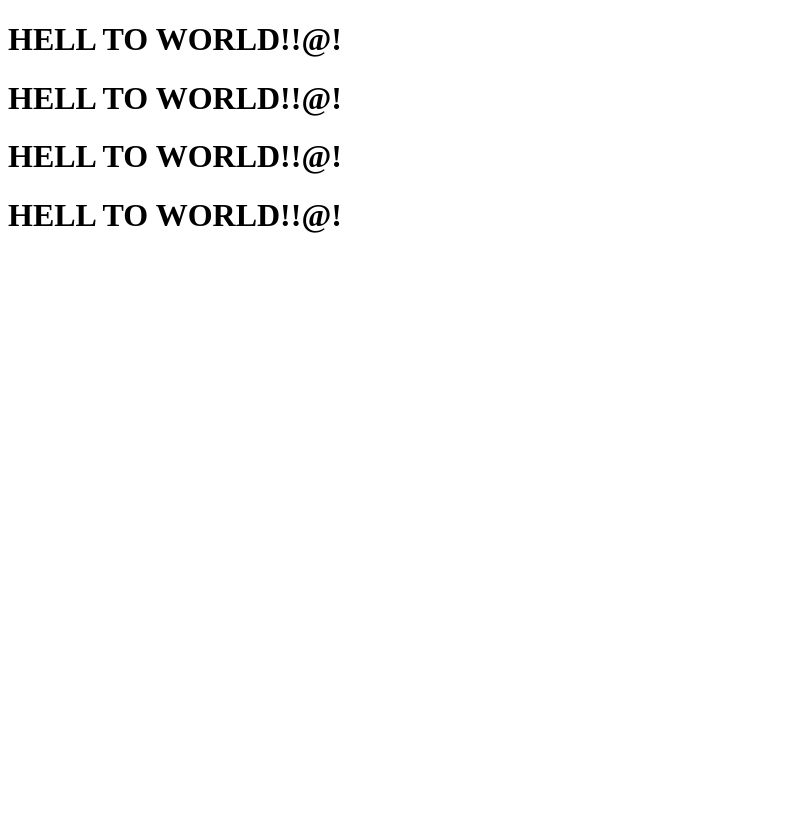
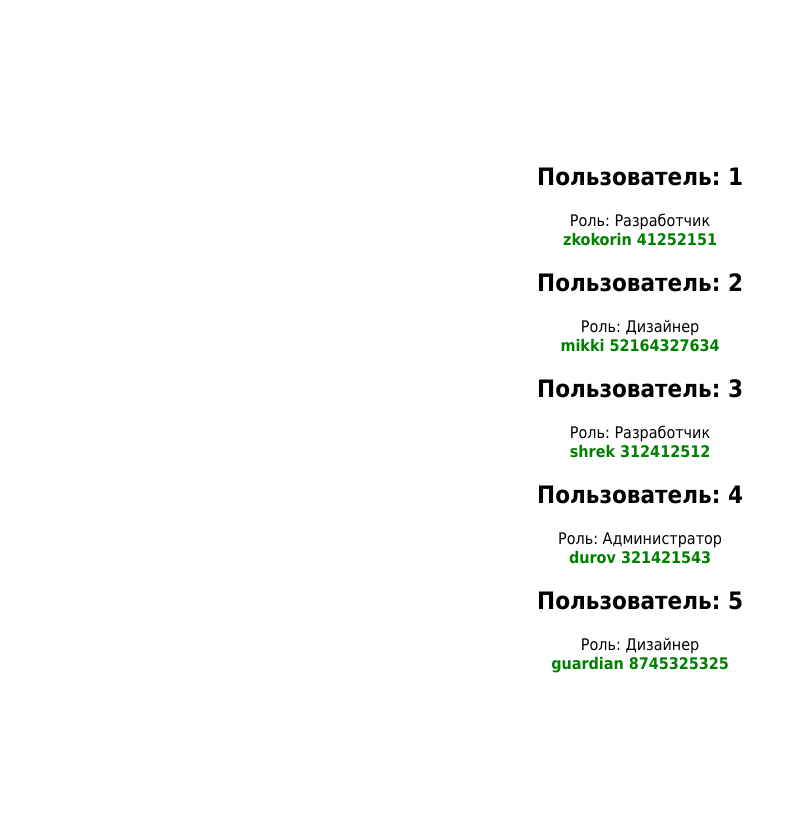
Before and after one commit to imfamous1/django_project, a Django app: template templates/index.html in a window 1280 px wide. Shown: the whole page, without its empty margins (0-797 px from the left). Before the commit the page ends 233 px from the top, so only its background shows below. Run offline with Django 5.2, Linux system fonts and the light colour scheme; the template is opened without the code that fills it: values that come from a table or form of the project are taken from there, others are empty; data comes from the database, SQL or seed files in the repository; both versions use the stored data as it was after the commit.

Commit message:
third commit

```diff
--- a/helloworld/urls.py
+++ b/helloworld/urls.py
@@ -17,9 +17,10 @@ Including another URLconf
 from django.contrib import admin
 from django.urls import path
 
-from myapp1.views import show_index_page
+from myapp1.views import show_index_page, show_roles_page
 
 urlpatterns = [
     path('admin/', admin.site.urls),
-    path('', show_index_page)
+    path('', show_index_page),
+    path('roles', show_roles_page)
 ]
--- a/myapp1/admin.py
+++ b/myapp1/admin.py
@@ -1,7 +1,8 @@
 from django.contrib import admin
 
-from myapp1.models import TelegramUsers
+from myapp1.models import TelegramUsers, Roles
 
 # Register your models here.
 
 admin.site.register(TelegramUsers)
+admin.site.register(Roles)
--- a/myapp1/models.py
+++ b/myapp1/models.py
@@ -1,11 +1,21 @@
 from django.db import models
 
 # Create your models here.
+
+class Roles(models.Model):
+    name = models.CharField(max_length=40)
+    lead = models.CharField(max_length=40)
+
+    def __str__(self):
+        return f'{self.name}'
+
 
 class TelegramUsers(models.Model):
     user_id = models.CharField(max_length=20)
     username = models.CharField(max_length=15)
     wallet = models.IntegerField(default=0)
+    role = models.ForeignKey(Roles, on_delete=models.SET_NULL, null=True)
+
 
     def __str__(self):
-        return f'\nUSER_ID:{self.user_id}\nUSERNAME:{self.username}\nWALLET:{self.wallet}\n'
+        return f'{self.username}'
--- a/templates/index.html
+++ b/templates/index.html
@@ -3,11 +3,30 @@
 <head>
     <meta charset="UTF-8">
     <title>Title</title>
+    <style>
+        body {
+            height: 100vh;
+            display: flex;
+            justify-content: center;
+            flex-direction: column;
+            align-items: center;
+            font-size: 16px;
+            font-family: Tahoma;
+        }
+
+    </style>
 </head>
 <body>
-    <h1>HELL TO WORLD!!@!</h1>
-    <h1>HELL TO WORLD!!@!</h1>
-    <h1>HELL TO WORLD!!@!</h1>
-    <h1>HELL TO WORLD!!@!</h1>
+    {% for user in data %}
+    <h2>Пользователь: {{forloop.counter}}</h2>
+    Роль: {{ user.role.name }}
+    {% if user.username == 'dog' %}
+    <b style="color:red">{{user.username}} {{user.user_id}}</b>
+    {% else %}
+    <b style="color:green">{{user.username}} {{user.user_id}}</b>
+    {% endif %}
+
+    {% endfor %}
+
 </body>
 </html>
```
Also changed, not shown: myapp1/views.py (+17 -20 lines), templates/roles.html (added, +19 -0 lines), db.sqlite3.
